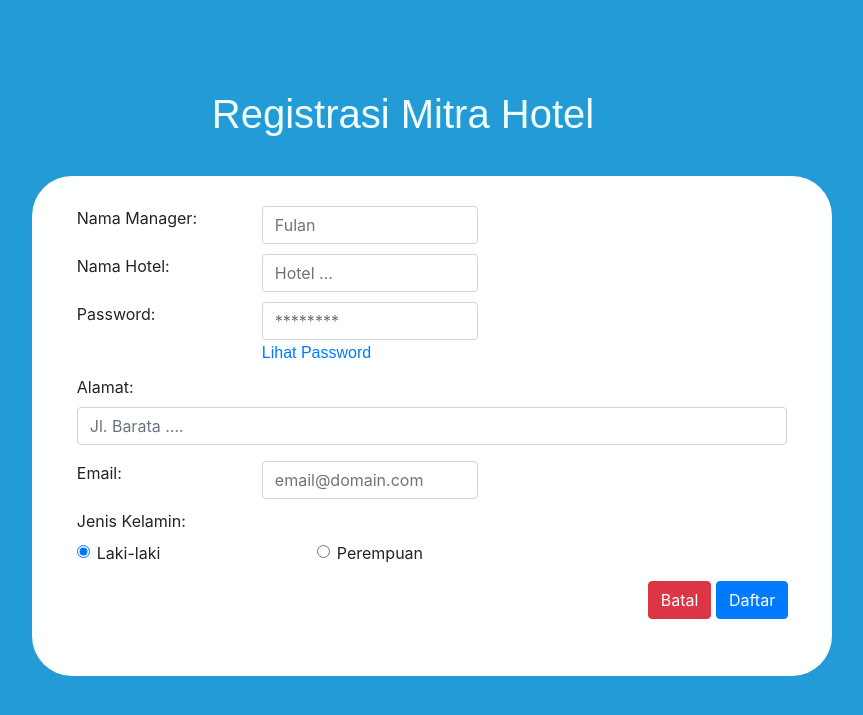
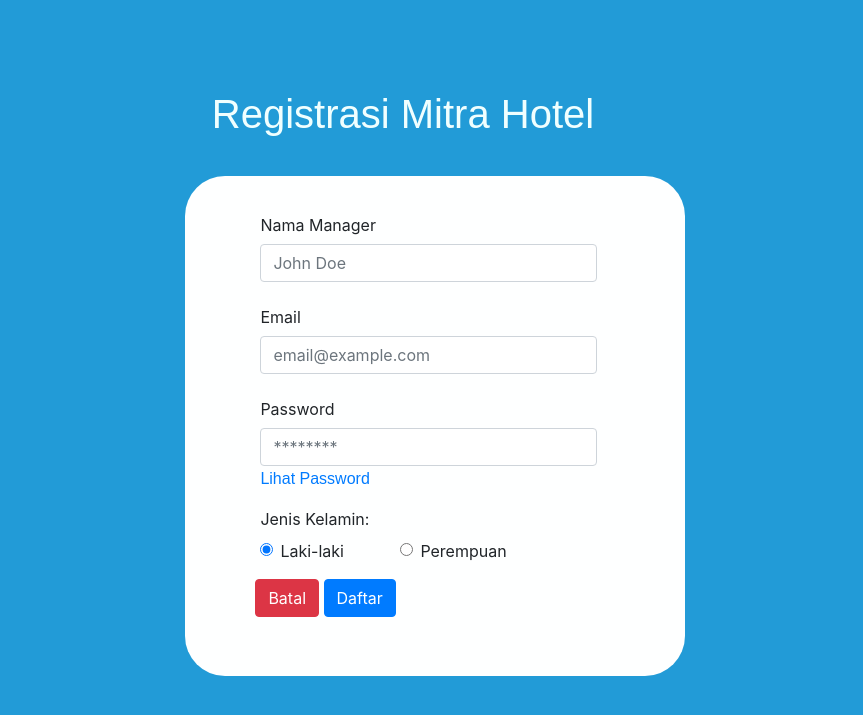
Before and after one commit to alvine998/Extranet_CKID, a PHP site: page /daftar.php in a window 1280 px wide. Shown: the top 715 px of the page, without its empty margins (237-1100 px from the left). Run offline with PHP 8.4, Linux system fonts and the light colour scheme; some libraries are stand-ins or nearby versions.

Commit message:
membuat halaman tambah hotel, revisi meta mobile

```diff
--- a/cek_daftar.php
+++ b/cek_daftar.php
@@ -2,14 +2,12 @@
     include 'koneksi.php';
 
     $nama_manager = $_POST['manager'];
-    $nama_hotel = $_POST['namahotel'];
     $password = $_POST['password'];
-    $alamat = $_POST['alamat'];
     $email = $_POST['email'];
     $jenis_kelamin = $_POST['jeniskelamin'];
 
-    $sql = mysqli_query($koneksi, "insert into manager (id,nama_manager,nama_hotel,password,alamat,email,jenis_kelamin)
-                        values('','$nama_manager','$nama_hotel','$password','$alamat','$email','$jenis_kelamin') ");
+    $sql = mysqli_query($koneksi, "insert into manager (id,nama_manager,password,email,jenis_kelamin)
+                        values('','$nama_manager','$password','$email','$jenis_kelamin') ");
 
     if($sql){
         $message = 'Berhasil daftar';
--- a/daftar.php
+++ b/daftar.php
@@ -5,26 +5,23 @@
     <title>Extranet | Carikamar</title>
     <meta charset="utf-8">
     <meta name="viewport" content="width=device-width, initial-scale=1, shrink-to-fit=no">
-    <link rel="stylesheet" href="https://maxcdn.bootstrapcdn.com/bootstrap/4.0.0/css/bootstrap.min.css"
-        integrity="sha384-Gn5384xqQ1aoWXA+058RXPxPg6fy4IWvTNh0E263XmFcJlSAwiGgFAW/dAiS6JXm" crossorigin="anonymous">
-    <script src="https://code.jquery.com/jquery-3.2.1.slim.min.js"
-        integrity="sha384-KJ3o2DKtIkvYIK3UENzmM7KCkRr/rE9/Qpg6aAZGJwFDMVNA/GpGFF93hXpG5KkN"
-        crossorigin="anonymous"></script>
-    <script src="https://cdnjs.cloudflare.com/ajax/libs/popper.js/1.12.9/umd/popper.min.js"
-        integrity="sha384-ApNbgh9B+Y1QKtv3Rn7W3mgPxhU9K/ScQsAP7hUibX39j7fakFPskvXusvfa0b4Q"
-        crossorigin="anonymous"></script>
-    <script src="https://maxcdn.bootstrapcdn.com/bootstrap/4.0.0/js/bootstrap.min.js"
-        integrity="sha384-JZR6Spejh4U02d8jOt6vLEHfe/JQGiRRSQQxSfFWpi1MquVdAyjUar5+76PVCmYl"
-        crossorigin="anonymous"></script>
+    <meta http-equiv="pragma" content="no-cache" />
+    <meta http-equiv="cache-control" content="no-cache" />
+    <meta http-equiv="X-UA-Compatible" content="IE=edge,chrome=1" />
+    <meta http-equiv="content-language" content="en" />
+    <link rel="stylesheet" href="https://maxcdn.bootstrapcdn.com/bootstrap/4.0.0/css/bootstrap.min.css" integrity="sha384-Gn5384xqQ1aoWXA+058RXPxPg6fy4IWvTNh0E263XmFcJlSAwiGgFAW/dAiS6JXm" crossorigin="anonymous">
+    <script src="https://code.jquery.com/jquery-3.2.1.slim.min.js" integrity="sha384-KJ3o2DKtIkvYIK3UENzmM7KCkRr/rE9/Qpg6aAZGJwFDMVNA/GpGFF93hXpG5KkN" crossorigin="anonymous"></script>
+    <script src="https://cdnjs.cloudflare.com/ajax/libs/popper.js/1.12.9/umd/popper.min.js" integrity="sha384-ApNbgh9B+Y1QKtv3Rn7W3mgPxhU9K/ScQsAP7hUibX39j7fakFPskvXusvfa0b4Q" crossorigin="anonymous"></script>
+    <script src="https://maxcdn.bootstrapcdn.com/bootstrap/4.0.0/js/bootstrap.min.js" integrity="sha384-JZR6Spejh4U02d8jOt6vLEHfe/JQGiRRSQQxSfFWpi1MquVdAyjUar5+76PVCmYl" crossorigin="anonymous"></script>
 
     <style>
         .box {
             background-color: rgb(254, 255, 255);
             height: 500px;
-            width: 800px;
+            width: 500px;
             position: absolute;
             margin-top: 30px;
-            margin-left: 21%;
+            margin-left: 33%;
             border-radius: 40px;
         }
 
@@ -42,13 +39,16 @@
         h5 {
             font-family: Arial, Helvetica, sans-serif;
         }
-        form{
+
+        form {
             margin: 30px;
         }
-        label{
+
+        label {
             font-size: 12pt;
         }
-        #status{
+
+        #status {
             font-weight: bold;
         }
     </style>
@@ -57,36 +57,31 @@
 <body>
     <h1 style="text-align: center; color: azure; margin-top: 7%;">Registrasi Mitra Hotel</h1>
     <div class="box">
-        <div class="container">
+        <div class="container" style="margin: 30px;">
             <form method="POST" action="cek_daftar.php">
-                <div class="row">
-                    <div class="col-md-3">
-                        <label>Nama Manager: </label>
-                    </div>
-                    <div class="col-md-4">
-                        <input type="text" class="form-control" placeholder="Fulan" name="manager">
+                <div class="form-group row">
+                    <label for="staticEmail" class="col-sm-4 col-form-label">Nama Manager</label>
+                    <div class="col-sm-10">
+                        <input type="text" class="form-control" name="manager" placeholder="John Doe">
                     </div>
                 </div>
-                <div class="row" style="margin-top: 10px;">
-                    <div class="col-md-3">
-                        <label>Nama Hotel: </label>
-                    </div>
-                    <div class="col-md-4">
-                        <input type="text" class="form-control" placeholder="Hotel ..." name="namahotel">
+                <div class="form-group row">
+                    <label for="staticEmail" class="col-sm-4 col-form-label">Email</label>
+                    <div class="col-sm-10">
+                        <input type="email" class="form-control" name="email" placeholder="email@example.com">
                     </div>
                 </div>
-                <div class="row" style="margin-top: 10px;">
-                    <div class="col-md-3">
-                        <label>Password: </label>
-                    </div>
-                    <div class="col-md-4">
-                        <input type="password" class="form-control" placeholder="********" name="password" id="pass" onkeyup="passwordStrength(this.value)">
+                <div class="form-group row">
+                    <label for="staticEmail" class="col-sm-4 col-form-label">Password</label>
+                    <div class="col-sm-10">
+                        <input type="password" id="pass" class="form-control" name="password" placeholder="********" onkeyup="passwordStrength(this.Value)">
                         <span style="float: right;" id="status"></span>
                         <a href="#" onclick="passToggle()" id="show">Lihat Password</a>
                     </div>
+                </div>
                 <script>
                     //fungsi kekuatan password
-                        function passwordStrength(p){
+                    function passwordStrength(p) {
                         var status = document.getElementById('status');
 
                         var regex = new Array();
@@ -96,8 +91,8 @@
                         regex.push("[!@#$%^&*]");
 
                         var passed = 0;
-                            for(var x = 0; x < regex.length; x++){
-                                if(new RegExp(regex[x]).test(p)){
+                        for (var x = 0; x < regex.length; x++) {
+                            if (new RegExp(regex[x]).test(p)) {
                                 console.log(passed++);
                             }
                         }
@@ -106,7 +101,7 @@
                     var strength = null;
                     var color = null;
 
-                        switch(passed){
+                    switch (passed) {
                         case 0:
                         case 1:
                         case 2:
@@ -126,10 +121,10 @@
                     status.style.color = color;
 
                     //fungsi lihat password
-                        function passToggle(){
+                    function passToggle() {
                         var pass = document.getElementById('pass');
                         var showBtn = document.getElementById('show');
-                            if(pass.type == "password"){
+                        if (pass.type == "password") {
                             pass.type = 'text';
                             showBtn.innerHTML = 'Sembunyikan';
                         } else {
@@ -138,19 +133,7 @@
                         }
                     }
                 </script>
-                </div>
-                <div class="form-group" style="margin-top: 10px;">
-                    <label>Alamat:</label>
-                    <input type="text" class="form-control" placeholder="Jl. Barata ...." name="alamat">
-                </div>
-                <div class="row">
-                    <div class="col-md-3">
-                        <label>Email: </label>
-                    </div>
-                    <div class="col-md-4">
-                        <input type="email" class="form-control" placeholder="email@domain.com" name="email">
-                    </div>
-                </div>
+
                 <div class="form-group" style="margin-top: 10px;">
                     <label>Jenis Kelamin:</label>
                     <div class="form-row">
@@ -173,9 +156,9 @@
                     </div>
                 </div>
                 <div class="form-row">
-                    <div class="form-group" style="margin-left: 80%;">
-                        <input type="button" value="Batal" class="btn btn-danger" onclick="location.href='index.html';" >
-                        <input type="submit" value="Daftar" class="btn btn-primary" >
+                    <div class="form-group">
+                        <input type="button" value="Batal" class="btn btn-danger" onclick="location.href='index.php';">
+                        <input type="submit" value="Daftar" class="btn btn-primary">
                     </div>
                 </div>
             </form>
--- a/dashboard.html
+++ b/dashboard.html
@@ -5,6 +5,10 @@
     <title>Extranet | Carikamar</title>
     <meta charset="utf-8">
     <meta name="viewport" content="width=device-width, initial-scale=1, shrink-to-fit=no">
+    <meta http-equiv="pragma" content="no-cache" />
+    <meta http-equiv="cache-control" content="no-cache" />
+    <meta http-equiv="X-UA-Compatible" content="IE=edge,chrome=1" />
+    <meta http-equiv="content-language" content="en" />
     <link rel="stylesheet" href="https://maxcdn.bootstrapcdn.com/bootstrap/4.0.0/css/bootstrap.min.css"
         integrity="sha384-Gn5384xqQ1aoWXA+058RXPxPg6fy4IWvTNh0E263XmFcJlSAwiGgFAW/dAiS6JXm" crossorigin="anonymous">
     <script src="https://code.jquery.com/jquery-3.2.1.slim.min.js"
@@ -83,7 +87,7 @@
                             <h5 class="card-title">Membuat Iklan Hotel Anda</h5>
                             <p class="card-text">Hanya dengan klik tombol dibawah, maka anda dapat menyewakan hotel anda yeay!
                             </p>
-                            <a href="#" class="btn btn-warning" style="background-color: #F96E46;color: aliceblue;">Buat Sekarang</a>
+                            <a href="#" class="btn btn-warning" style="background-color: #F96E46;color: aliceblue;">+ Buat Sekarang</a>
                         </div>
                     </div>
                 </div>
--- a/index.php
+++ b/index.php
@@ -5,6 +5,10 @@
     <title>Extranet | Carikamar</title>
     <meta charset="utf-8">
     <meta name="viewport" content="width=device-width, initial-scale=1, shrink-to-fit=no">
+    <meta http-equiv="pragma" content="no-cache" />
+    <meta http-equiv="cache-control" content="no-cache" />
+    <meta http-equiv="X-UA-Compatible" content="IE=edge,chrome=1" />
+    <meta http-equiv="content-language" content="en" />
     <link rel="stylesheet" href="https://maxcdn.bootstrapcdn.com/bootstrap/4.0.0/css/bootstrap.min.css"
         integrity="sha384-Gn5384xqQ1aoWXA+058RXPxPg6fy4IWvTNh0E263XmFcJlSAwiGgFAW/dAiS6JXm" crossorigin="anonymous">
     <script src="https://code.jquery.com/jquery-3.2.1.slim.min.js"
```
Also changed, not shown: hotelbaru.html (added, +88 -0 lines). Lines whose indentation alone changed are shown as unchanged.
